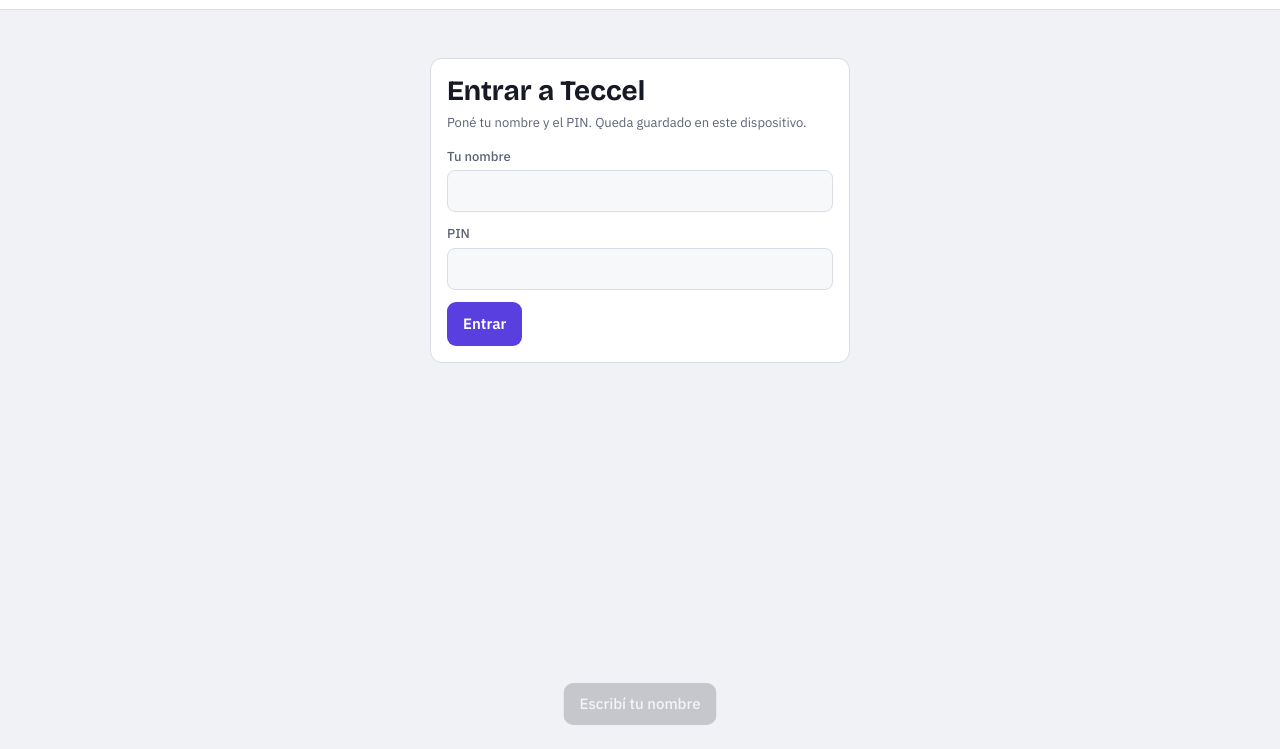
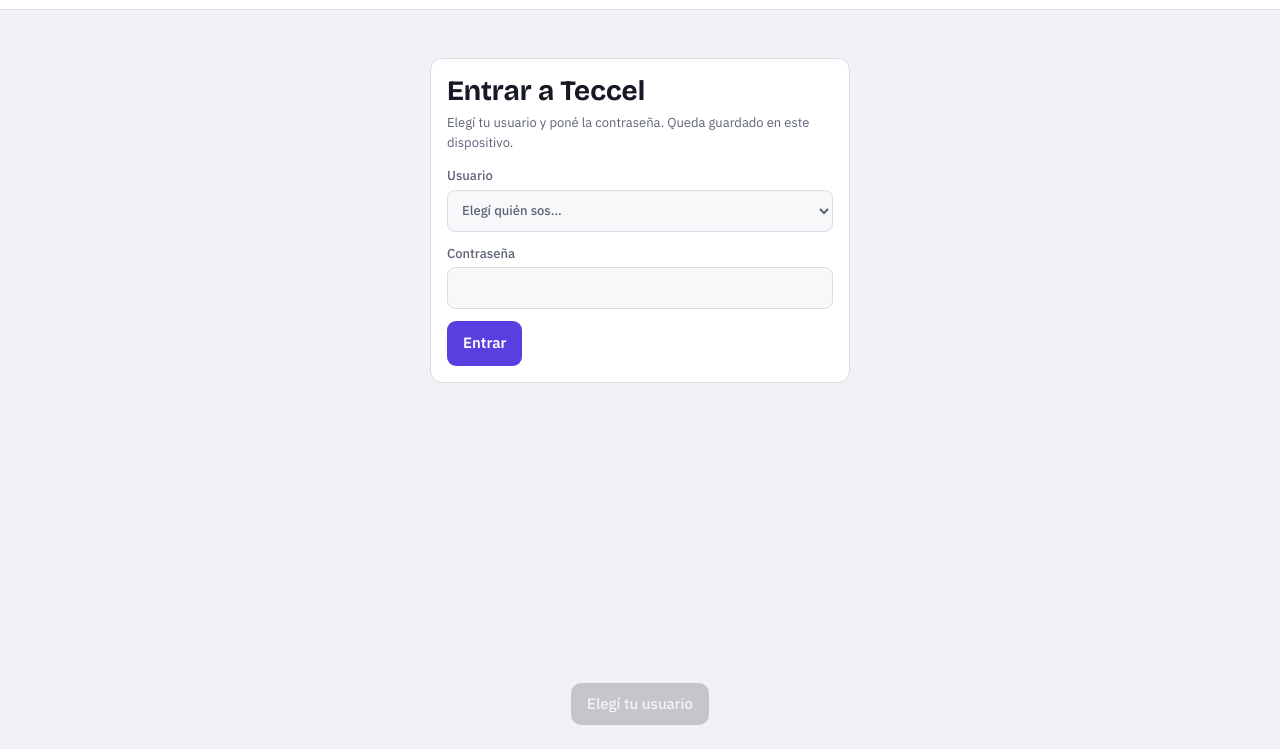
Before and after one commit to josemariavillalba2-dotcom/BUNKERTECCEL, a plain HTML site: page index.html in a window 1280 px wide. Both pictures are taken after a click on the button "Entrar". Shown: the part 51-800 px from the top of the page. Drawn offline with nearby package versions, Linux system fonts and the light colour scheme.

Commit message:
Add files via upload

```diff
--- a/index.html
+++ b/index.html
@@ -213,7 +213,7 @@ async function api(action,data,auth){
   try{r=await fetch(url,{method:'POST',headers:{'Content-Type':'text/plain;charset=utf-8'},body:JSON.stringify({action,data,pin:s.pin,user:s.user})})}
   catch(e){throw new Error('Sin conexión con la planilla. Revisá internet y probá de nuevo.')}
   let j;try{j=await r.json()}catch(e){throw new Error('La planilla no respondió bien. Revisá la URL de la API.')}
-  if(!j.ok){if(j.error==='PIN incorrecto'&&!auth){setSess(null);ready=false;render()}throw new Error(j.error||'Error')}
+  if(!j.ok){if(j.error==='Contraseña incorrecta'&&!auth){setSess(null);ready=false;render()}throw new Error(j.error||'Error')}
   if(j.data){applyData(j.data);lastSync=new Date()}
   return j;
 }
@@ -293,18 +293,18 @@ function render(){
   UI.lastTab=UI.tab;keep=true;
 }
 function vLogin(){
-  return `<section class="card login"><h2>Entrar a Teccel</h2><p class="hint" style="margin-bottom:14px">Poné tu nombre y el PIN. Queda guardado en este dispositivo.</p><div class="form">
+  return `<section class="card login"><h2>Entrar a Teccel</h2><p class="hint" style="margin-bottom:14px">Elegí tu usuario y poné la contraseña. Queda guardado en este dispositivo.</p><div class="form">
     ${API_URL?'':`<label>Dirección de la API<input id="l-url" placeholder="https://script.google.com/macros/s/…/exec" value="${esc((sess()||{}).url||'')}"></label>`}
-    <label>Tu nombre<input id="l-user" list="dl-users" autocomplete="name"><datalist id="dl-users"><option value="Jose"><option value="Luz"><option value="Cele"></datalist></label>
-    <label>PIN<input id="l-pin" type="password" autocapitalize="off" autocorrect="off" spellcheck="false" autocomplete="current-password" onkeydown="if(event.key==='Enter')entrar()"></label>
+    <label>Usuario<select id="l-user"><option value="">Elegí quién sos…</option>${['Luz','Cele','Jose'].map(u=>`<option ${(sess()||{}).user===u?'selected':''}>${u}</option>`).join('')}</select></label>
+    <label>Contraseña<input id="l-pin" type="password" autocapitalize="off" autocorrect="off" spellcheck="false" autocomplete="current-password" onkeydown="if(event.key==='Enter')entrar()"></label>
     <div><button class="btn gamer" id="l-btn" onclick="entrar()">Entrar</button></div>
   </div></section>`;
 }
 async function entrar(){
   const url=API_URL||val('#l-url'),user=val('#l-user'),pin=val('#l-pin');
   if(!url)return toast('Pegá la dirección de la API',true);
-  if(!user)return toast('Escribí tu nombre',true);
-  if(!pin)return toast('Poné el PIN',true);
+  if(!user)return toast('Elegí tu usuario',true);
+  if(!pin)return toast('Poné la contraseña',true);
   const b=$('#l-btn');b.disabled=true;b.textContent='Entrando…';
   try{
     const j=await api('login',null,{url,user,pin});
```
